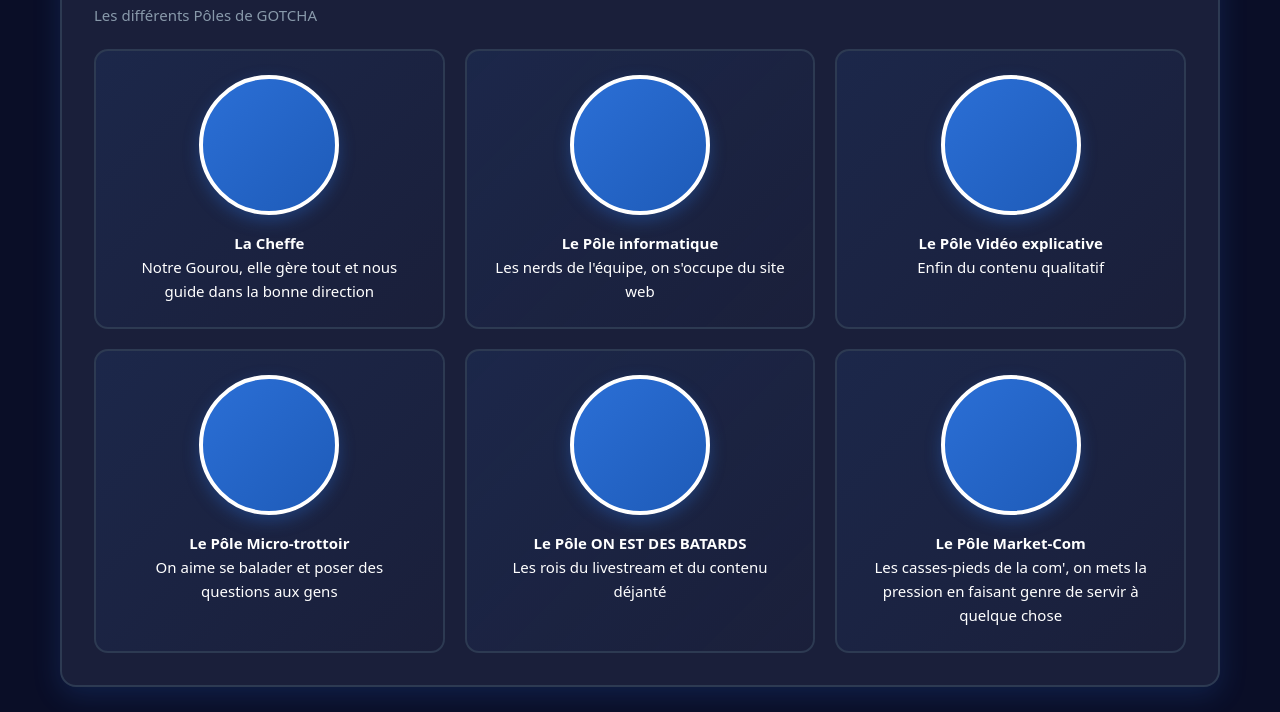
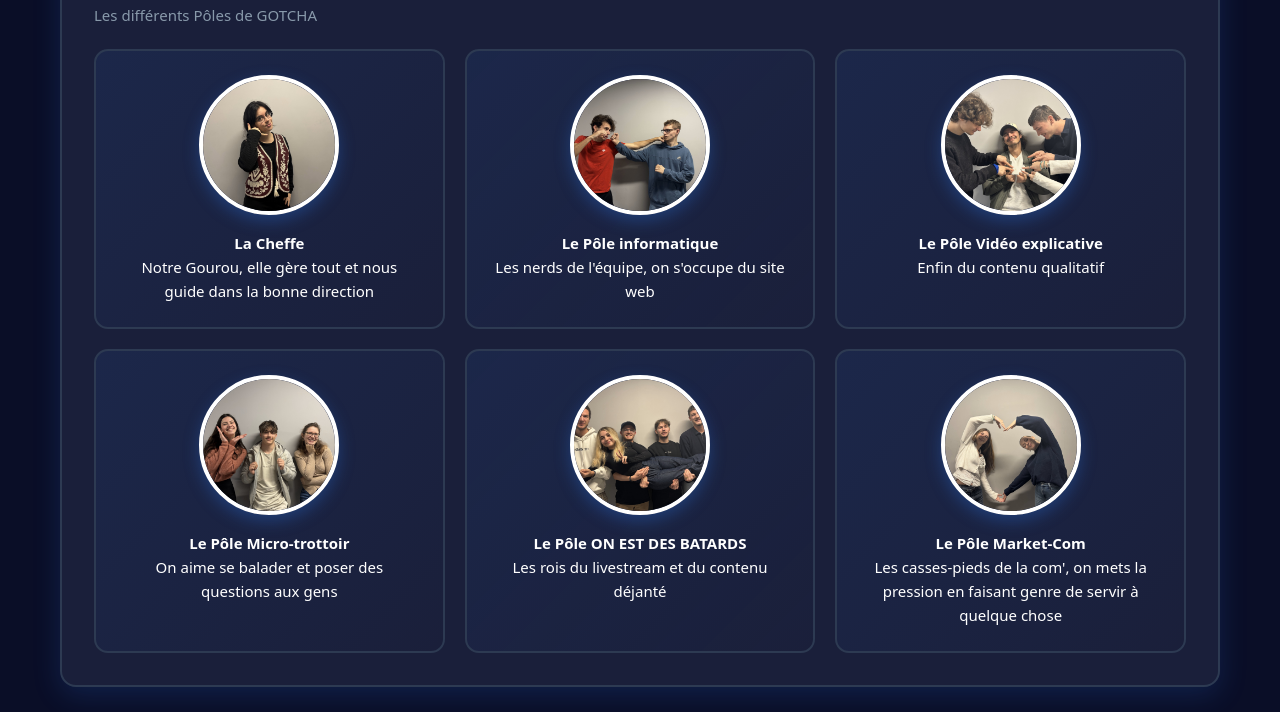
Before and after one commit to Benjylem/YnovGotcha_website, a plain HTML site: page index.html in a window 1280 px wide. Shown: the part 713-1425 px from the top of the page. Drawn offline with Linux system fonts and the light colour scheme.

Commit message:
feat the pole cheff picture and the pic of all groups

```diff
--- a/css/styles.css
+++ b/css/styles.css
@@ -60,6 +60,7 @@
 .team-card{display:flex; flex-direction:column; align-items:center; text-align:center; background:linear-gradient(135deg, rgba(43,111,214,0.1) 0%, transparent 100%); border:2px solid var(--border); border-radius:14px; padding:24px; transition:all 0.3s ease; cursor:pointer}
 .team-card:hover{background:linear-gradient(135deg, rgba(43,111,214,0.15) 0%, rgba(43,111,214,0.05) 100%); border-color:var(--primary); box-shadow:0 8px 24px rgba(43,111,214,0.25); transform:translateY(-4px)}
 .team-avatar{width:140px; height:140px; border-radius:999px; background:linear-gradient(135deg, var(--primary) 0%, var(--accent) 100%); border:4px solid var(--text); flex-shrink:0; box-shadow:0 6px 16px rgba(43,111,214,0.35); margin-bottom:16px; display:flex; align-items:center; justify-content:center; color:var(--muted); font-size:14px; font-weight:600}
+.team-avatar-img{object-fit:cover; background:none}
 .team-text{color:var(--text); font-weight:500; font-size:15px; line-height:1.6}
 
 .team-details-grid{display:flex; flex-wrap:wrap; gap:28px; margin-top:32px; justify-content:center}
--- a/index.html
+++ b/index.html
@@ -53,42 +53,42 @@
         </div>
         <div class="team-list">
           <a href="pages/pole-cheffes.html" class="team-card">
-            <div class="team-avatar"></div>
+            <img src="img/GOTCHA_img_gpBOSS.jpeg" class="team-avatar team-avatar-img">
             <div class="team-text">
               <strong>La Cheffe</strong><br>
               Notre Gourou, elle gère tout et nous guide dans la bonne direction
             </div>
           </a>
           <a href="pages/pole-informatique.html" class="team-card">
-            <div class="team-avatar"></div>
+            <img src="img/GOTCHA_img_gpINFO.jpeg" class="team-avatar team-avatar-img">
             <div class="team-text">
               <strong>Le Pôle informatique</strong><br>
               Les nerds de l'équipe, on s'occupe du site web
             </div>
           </a>
           <a href="pages/pole-audiovisuel.html" class="team-card">
-            <div class="team-avatar"></div>
+            <img src="img/GOTCHA_img_gpEXPLICATIF.jpeg" class="team-avatar team-avatar-img">
             <div class="team-text">
               <strong>Le Pôle Vidéo explicative</strong><br>
               Enfin du contenu qualitatif
             </div>
           </a>
           <a href="pages/pole-micro-trottoir.html" class="team-card">
-            <div class="team-avatar"></div>
+            <img src="img/GOTCHA_img_gpTROTTOIR.jpeg" class="team-avatar team-avatar-img">
             <div class="team-text">
               <strong>Le Pôle Micro-trottoir</strong><br>
               On aime se balader et poser des questions aux gens
             </div>
           </a>
           <a href="pages/pole-batards.html" class="team-card">
-            <div class="team-avatar"></div>
+            <img src="img/GOTCHA_img_gpBATARD.jpeg" class="team-avatar team-avatar-img">
             <div class="team-text">
               <strong>Le Pôle ON EST DES BATARDS</strong><br>
               Les rois du livestream et du contenu déjanté
             </div>
           </a>
           <a href="pages/pole-audiovisuel.html" class="team-card">
-            <div class="team-avatar"></div>
+            <img src="img/GOTCHA_img_gpLESFOLLES.jpeg" class="team-avatar team-avatar-img">
             <div class="team-text">
               <strong>Le Pôle Market-Com</strong><br>
               Les casses-pieds de la com', on mets la pression en faisant genre de servir à quelque chose
```
Also changed, not shown: img/GOTCHA_img_gpBATARD.jpeg (added), img/GOTCHA_img_gpBOSS.jpeg (added), img/GOTCHA_img_gpEXPLICATIF.jpeg (added), img/GOTCHA_img_gpINFO.jpeg (added), img/GOTCHA_img_gpLESFOLLES.jpeg (added), img/GOTCHA_img_gpTROTTOIR.jpeg (added), img/logo-placeholder.svg (deleted).
